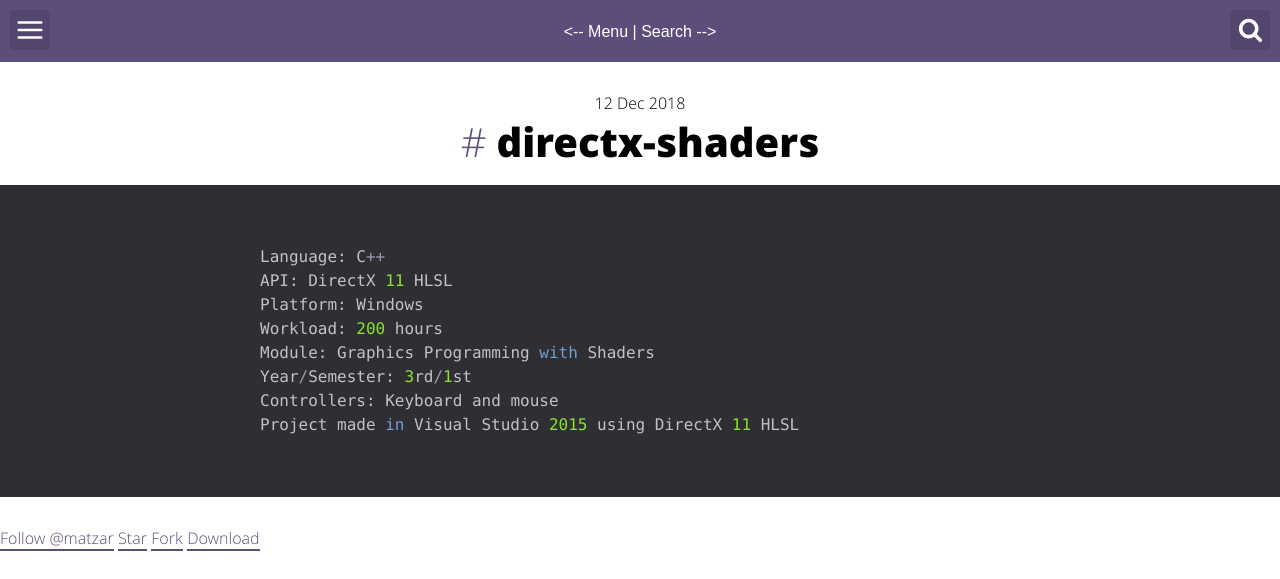
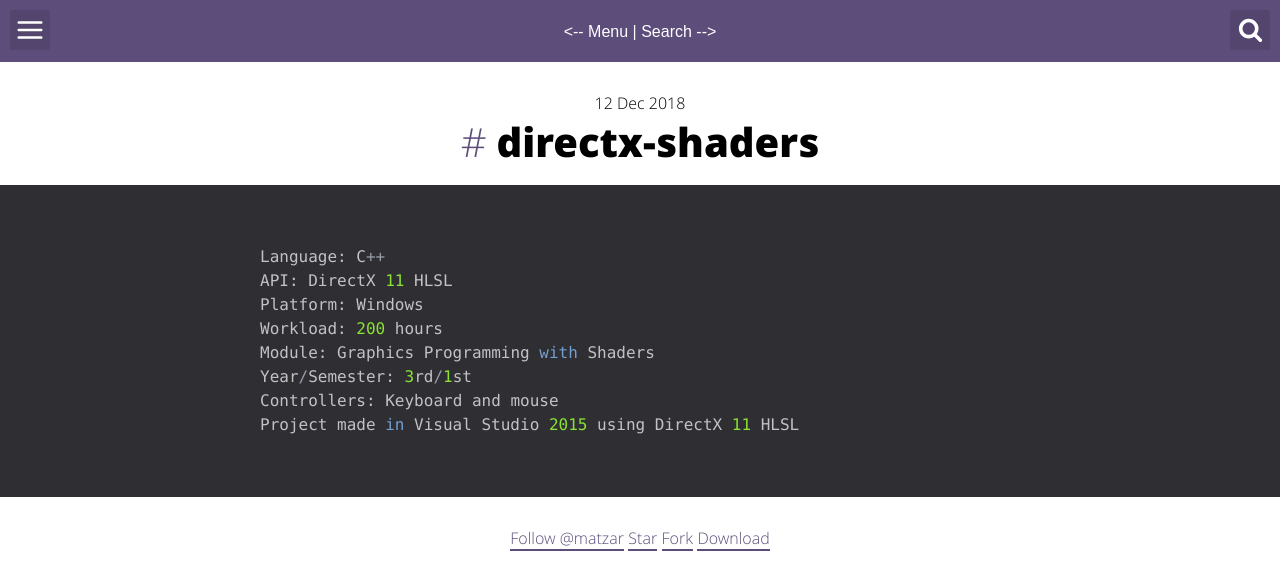
Before and after one commit to matzar/matzar.github.io, a Jekyll site: the page built from _posts/2018-12-12-directx.md, in a window 1280 px wide. Shown: the top 579 px of the page. Built offline with Jekyll 4.4.1, drawn with Linux system fonts in a browser that asks for light colours; grey boxes are pictures that could not be loaded.

Commit message:
update: directx: github buttons center

```diff
--- a/_posts/2018-12-12-directx.md
+++ b/_posts/2018-12-12-directx.md
@@ -24,6 +24,7 @@ Controllers: Keyboard and mouse
 
 {% endhighlight %}
 
+<center>
 <body>
 <!-- Place this tag where you want the button to render. -->
 <a class="github-button" href="https://github.com/matzar" aria-label="Follow @matzar on GitHub">Follow @matzar</a>
@@ -40,6 +41,7 @@ Controllers: Keyboard and mouse
 <!-- Place this tag in your head or just before your close body tag. -->
 <script async defer src="https://buttons.github.io/buttons.js"></script>
 </body>
+<center>
 
 
 <!-- YOUTUBE GAMEPLAY VIDEO -->
```
